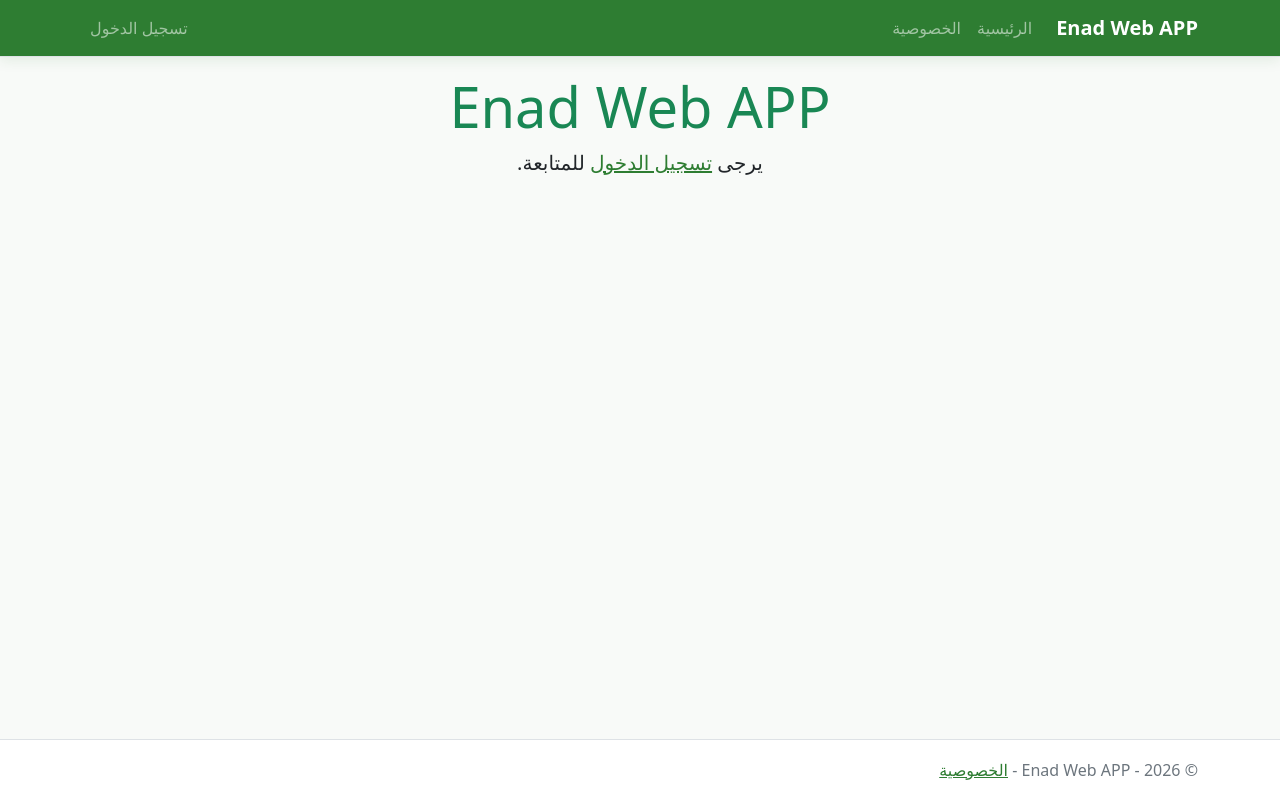
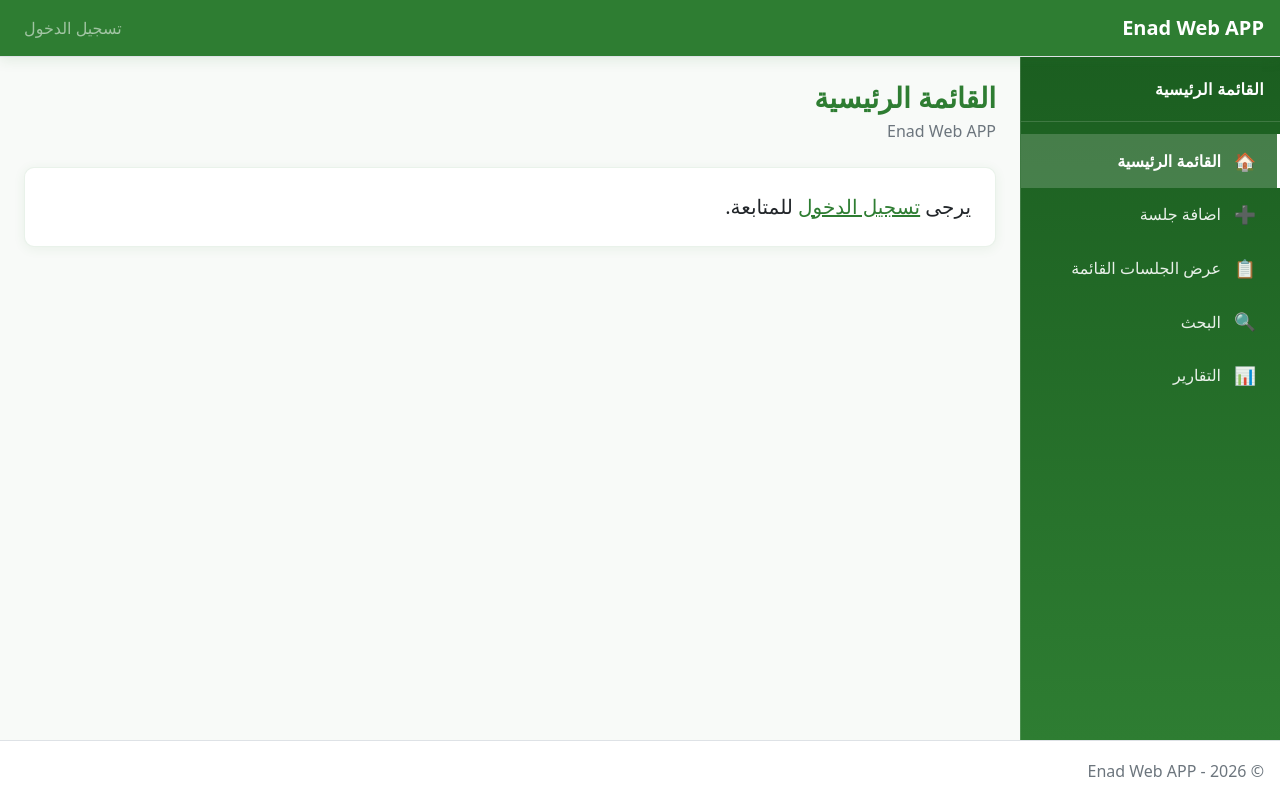
Before and after one commit to Esaud1/Cursor, an ASP.NET Core app: page / in a window 1280 px wide. Before the commit the page ends 780 px from the top, so only its background shows below. Run offline with ASP.NET Core 8, Linux system fonts and the light colour scheme; style sheets or scripts are compiled from the project's sources.

Commit message:
Add right-side vertical navigation with main menu
Introduce a green RTL sidebar on the right with main menu links,
placeholder pages for sessions/search/reports, and a mobile
offcanvas menu for smaller screens.

Co-authored-by: Enad Saud <Esaud1@users.noreply.github.com>

```diff
--- a/EnadWebApp/Pages/Index.cshtml
+++ b/EnadWebApp/Pages/Index.cshtml
@@ -4,14 +4,18 @@
     ViewData["Title"] = "الرئيسية";
 }
 
-<div class="text-center">
-    <h1 class="display-4 text-success">Enad Web APP</h1>
+<div class="page-header">
+    <h1 class="page-title">القائمة الرئيسية</h1>
+    <p class="page-subtitle">Enad Web APP</p>
+</div>
+
+<div class="content-card">
     @if (User.Identity?.IsAuthenticated == true)
     {
-        <p class="lead">مرحباً بعودتك، @User.Identity.Name!</p>
+        <p class="lead mb-0">مرحباً بعودتك، <strong>@User.Identity.Name</strong>!</p>
     }
     else
     {
-        <p class="lead">يرجى <a asp-page="/Account/Login">تسجيل الدخول</a> للمتابعة.</p>
+        <p class="lead mb-0">يرجى <a asp-page="/Account/Login">تسجيل الدخول</a> للمتابعة.</p>
     }
 </div>
--- a/EnadWebApp/Pages/Shared/_Layout.cshtml
+++ b/EnadWebApp/Pages/Shared/_Layout.cshtml
@@ -10,54 +10,56 @@
 </head>
 <body>
     <header>
-        <nav class="navbar navbar-expand-sm navbar-toggleable-sm navbar-dark bg-primary border-bottom box-shadow mb-3">
-            <div class="container">
-                <a class="navbar-brand" asp-area="" asp-page="/Index">Enad Web APP</a>
-                <button class="navbar-toggler" type="button" data-bs-toggle="collapse" data-bs-target=".navbar-collapse" aria-controls="navbarSupportedContent"
-                        aria-expanded="false" aria-label="Toggle navigation">
+        <nav class="navbar navbar-expand-sm navbar-dark bg-primary border-bottom box-shadow">
+            <div class="container-fluid px-3">
+                <button class="btn btn-outline-light d-lg-none sidebar-toggle" type="button" data-bs-toggle="offcanvas" data-bs-target="#sidebarOffcanvas" aria-controls="sidebarOffcanvas" aria-label="فتح القائمة">
                     <span class="navbar-toggler-icon"></span>
                 </button>
-                <div class="navbar-collapse collapse d-sm-inline-flex justify-content-between">
-                    <ul class="navbar-nav flex-grow-1">
-                        <li class="nav-item">
-                            <a class="nav-link" asp-area="" asp-page="/Index">الرئيسية</a>
-                        </li>
-                        <li class="nav-item">
-                            <a class="nav-link" asp-area="" asp-page="/Privacy">الخصوصية</a>
-                        </li>
-                    </ul>
-                    <ul class="navbar-nav">
+                <a class="navbar-brand" asp-area="" asp-page="/Index">Enad Web APP</a>
+                <ul class="navbar-nav ms-auto flex-row align-items-center gap-1">
                     @if (User.Identity?.IsAuthenticated == true)
                     {
                         <li class="nav-item">
-                                <span class="nav-link">@User.Identity.Name</span>
+                            <span class="nav-link py-1">@User.Identity.Name</span>
                         </li>
                         <li class="nav-item">
                             <form method="post" asp-page="/Account/Logout" class="d-inline">
-                                    <button type="submit" class="btn btn-link nav-link">تسجيل الخروج</button>
+                                <button type="submit" class="btn btn-outline-light btn-sm">تسجيل الخروج</button>
                             </form>
                         </li>
                     }
                     else
                     {
                         <li class="nav-item">
-                                <a class="nav-link" asp-area="" asp-page="/Account/Login">تسجيل الدخول</a>
+                            <a class="nav-link py-1" asp-area="" asp-page="/Account/Login">تسجيل الدخول</a>
                         </li>
                     }
                 </ul>
             </div>
-            </div>
         </nav>
     </header>
-    <div class="container">
-        <main role="main" class="pb-3">
+
+    <div class="app-shell">
+        <partial name="_SidebarNav" />
+
+        <div class="offcanvas offcanvas-start sidebar-offcanvas d-lg-none" tabindex="-1" id="sidebarOffcanvas" aria-labelledby="sidebarOffcanvasLabel">
+            <div class="offcanvas-header sidebar-offcanvas-header">
+                <h5 class="offcanvas-title" id="sidebarOffcanvasLabel">القائمة الرئيسية</h5>
+                <button type="button" class="btn-close btn-close-white" data-bs-dismiss="offcanvas" aria-label="إغلاق"></button>
+            </div>
+            <div class="offcanvas-body p-0 sidebar-offcanvas-body">
+                <partial name="_SidebarMenuLinks" />
+            </div>
+        </div>
+
+        <main role="main" class="main-content">
             @RenderBody()
         </main>
     </div>
 
     <footer class="border-top footer text-muted">
-        <div class="container">
-            &copy; 2026 - Enad Web APP - <a asp-area="" asp-page="/Privacy">الخصوصية</a>
+        <div class="container-fluid px-3">
+            &copy; 2026 - Enad Web APP
         </div>
     </footer>
 
--- /dev/null
+++ b/EnadWebApp/Pages/Shared/_SidebarMenuLinks.cshtml
@@ -0,0 +1,28 @@
+@{
+    var currentPage = ViewContext.RouteData.Values["page"]?.ToString() ?? string.Empty;
+
+    string IsActive(string page) => currentPage.Equals(page, StringComparison.OrdinalIgnoreCase) ? "active" : string.Empty;
+}
+
+<nav class="sidebar-menu">
+    <a class="sidebar-link @IsActive("/Index")" asp-page="/Index">
+        <span class="sidebar-icon">🏠</span>
+        <span>القائمة الرئيسية</span>
+    </a>
+    <a class="sidebar-link @IsActive("/Sessions/Add")" asp-page="/Sessions/Add">
+        <span class="sidebar-icon">➕</span>
+        <span>اضافة جلسة</span>
+    </a>
+    <a class="sidebar-link @IsActive("/Sessions/Active")" asp-page="/Sessions/Active">
+        <span class="sidebar-icon">📋</span>
+        <span>عرض الجلسات القائمة</span>
+    </a>
+    <a class="sidebar-link @IsActive("/Search/Index")" asp-page="/Search/Index">
+        <span class="sidebar-icon">🔍</span>
+        <span>البحث</span>
+    </a>
+    <a class="sidebar-link @IsActive("/Reports/Index")" asp-page="/Reports/Index">
+        <span class="sidebar-icon">📊</span>
+        <span>التقارير</span>
+    </a>
+</nav>
--- /dev/null
+++ b/EnadWebApp/Pages/Shared/_SidebarNav.cshtml
@@ -0,0 +1,6 @@
+<aside class="sidebar-nav d-none d-lg-flex">
+    <div class="sidebar-header">
+        <span class="sidebar-title">القائمة الرئيسية</span>
+    </div>
+    <partial name="_SidebarMenuLinks" />
+</aside>
--- a/EnadWebApp/wwwroot/css/site.css
+++ b/EnadWebApp/wwwroot/css/site.css
@@ -122,3 +122,125 @@ a:hover {
   font-weight: 700;
   color: var(--enad-white) !important;
 }
+
+.app-shell {
+  display: flex;
+  flex-direction: row;
+  min-height: calc(100vh - 56px - 60px);
+}
+
+.sidebar-nav {
+  width: 260px;
+  flex-shrink: 0;
+  background: linear-gradient(180deg, var(--enad-green-dark) 0%, var(--enad-green) 100%);
+  color: var(--enad-white);
+  flex-direction: column;
+  border-inline-end: 1px solid rgba(255, 255, 255, 0.15);
+}
+
+.sidebar-header {
+  padding: 1.25rem 1rem;
+  border-bottom: 1px solid rgba(255, 255, 255, 0.15);
+}
+
+.sidebar-title {
+  font-size: 1rem;
+  font-weight: 700;
+  letter-spacing: 0.02em;
+}
+
+.sidebar-menu {
+  display: flex;
+  flex-direction: column;
+  padding: 0.75rem 0;
+}
+
+.sidebar-link {
+  display: flex;
+  align-items: center;
+  gap: 0.75rem;
+  padding: 0.85rem 1.25rem;
+  color: rgba(255, 255, 255, 0.9);
+  text-decoration: none;
+  font-weight: 500;
+  transition: background-color 0.2s ease, color 0.2s ease;
+  border-inline-start: 3px solid transparent;
+}
+
+.sidebar-link:hover {
+  background-color: rgba(255, 255, 255, 0.12);
+  color: var(--enad-white);
+}
+
+.sidebar-link.active {
+  background-color: rgba(255, 255, 255, 0.18);
+  color: var(--enad-white);
+  border-inline-start-color: var(--enad-white);
+  font-weight: 700;
+}
+
+.sidebar-icon {
+  font-size: 1.1rem;
+  width: 1.5rem;
+  text-align: center;
+  flex-shrink: 0;
+}
+
+.main-content {
+  flex: 1;
+  padding: 1.5rem;
+  min-width: 0;
+}
+
+.page-header {
+  margin-bottom: 1.5rem;
+}
+
+.page-title {
+  font-size: 1.75rem;
+  font-weight: 700;
+  color: var(--enad-green);
+  margin-bottom: 0.25rem;
+}
+
+.page-subtitle {
+  color: #6c757d;
+  margin-bottom: 0;
+}
+
+.content-card {
+  background: var(--enad-white);
+  border-radius: 10px;
+  padding: 1.5rem;
+  box-shadow: 0 2px 12px rgba(46, 125, 50, 0.08);
+  border: 1px solid rgba(46, 125, 50, 0.1);
+}
+
+.sidebar-offcanvas {
+  width: 280px;
+  background: linear-gradient(180deg, var(--enad-green-dark) 0%, var(--enad-green) 100%);
+}
+
+.sidebar-offcanvas-header {
+  background-color: var(--enad-green-dark);
+  color: var(--enad-white);
+  border-bottom: 1px solid rgba(255, 255, 255, 0.15);
+}
+
+.sidebar-offcanvas-body .sidebar-menu {
+  padding-top: 0.5rem;
+}
+
+.sidebar-toggle {
+  padding: 0.25rem 0.5rem;
+}
+
+@media (max-width: 991.98px) {
+  .app-shell {
+    flex-direction: column;
+  }
+
+  .main-content {
+    padding: 1rem;
+  }
+}
```
Also changed, not shown: EnadWebApp/Pages/Reports/Index.cshtml (added, +14 -0 lines), EnadWebApp/Pages/Reports/Index.cshtml.cs (added, +10 -0 lines), EnadWebApp/Pages/Search/Index.cshtml (added, +21 -0 lines), EnadWebApp/Pages/Search/Index.cshtml.cs (added, +13 -0 lines), EnadWebApp/Pages/Sessions/Active.cshtml (added, +14 -0 lines), EnadWebApp/Pages/Sessions/Active.cshtml.cs (added, +10 -0 lines), EnadWebApp/Pages/Sessions/Add.cshtml (added, +14 -0 lines), EnadWebApp/Pages/Sessions/Add.cshtml.cs (added, +10 -0 lines). Lines whose indentation alone changed are shown as unchanged.
